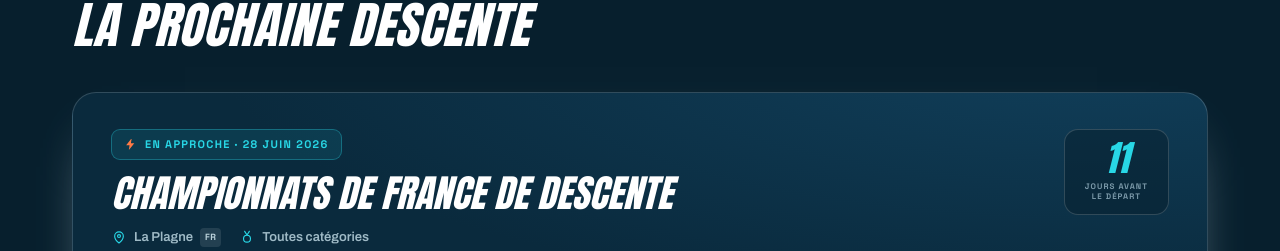
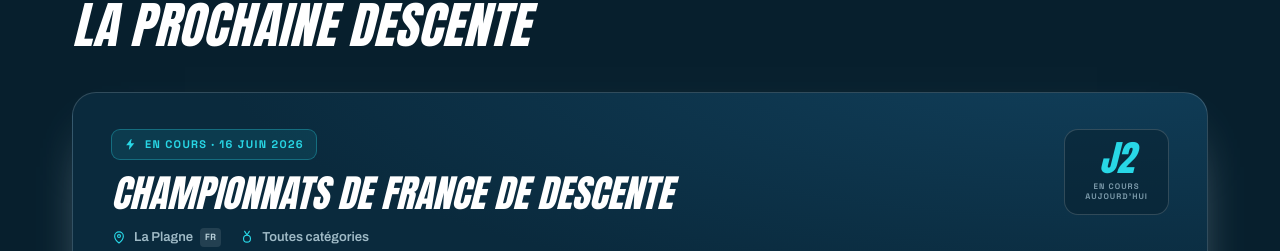
Before and after one commit to leguennecloig-design/Kayak-bet-, a Next.js app: page / in a window 1280 px wide. Shown: the part 1771-2022 px from the top of the page. Built offline with nearby package versions, Linux system fonts and the light colour scheme.

Commit message:
FeaturedEvent: competition en cours depuis le 16 juin

```diff
--- a/app/components/FeaturedEvent.tsx
+++ b/app/components/FeaturedEvent.tsx
@@ -48,10 +48,10 @@ export default function FeaturedEvent() {
               <span className="inline-flex items-center gap-2 font-grotesk font-bold text-[11px] leading-none tracking-[.12em] uppercase text-cyan bg-[rgba(40,215,230,.1)] border border-[rgba(40,215,230,.32)] rounded-[9px] px-3 py-2">
                 <span className="w-[13px] h-[13px]">
                   <svg viewBox="0 0 24 24" fill="none">
-                    <path d="M13 2 4 13.5h6.2L9 22l10-12.2h-6.3L14 2Z" fill="#FF7A45" />
+                    <path d="M13 2 4 13.5h6.2L9 22l10-12.2h-6.3L14 2Z" fill="#28D7E6" />
                   </svg>
                 </span>
-                En approche · 28 juin 2026
+                En cours · 16 juin 2026
               </span>
               <h3 className="font-anton italic uppercase text-white text-[30px] min-[881px]:text-[38px] leading-[0.94] my-4">
                 Championnats de France de Descente
@@ -90,12 +90,12 @@ export default function FeaturedEvent() {
 
             <div className="flex-none text-center bg-[rgba(7,31,45,.5)] border border-[var(--border-2)] rounded-[14px] px-5 py-[13px] min-w-[104px]">
               <div className="font-anton italic text-[36px] leading-[0.85] text-cyan">
-                11
+                J2
               </div>
               <div className="font-grotesk font-bold text-[8px] leading-[1.3] tracking-[.13em] uppercase text-[#7C9AAA] mt-[7px]">
-                jours avant
+                en cours
                 <br />
-                le départ
+                aujourd'hui
               </div>
             </div>
           </div>
```
